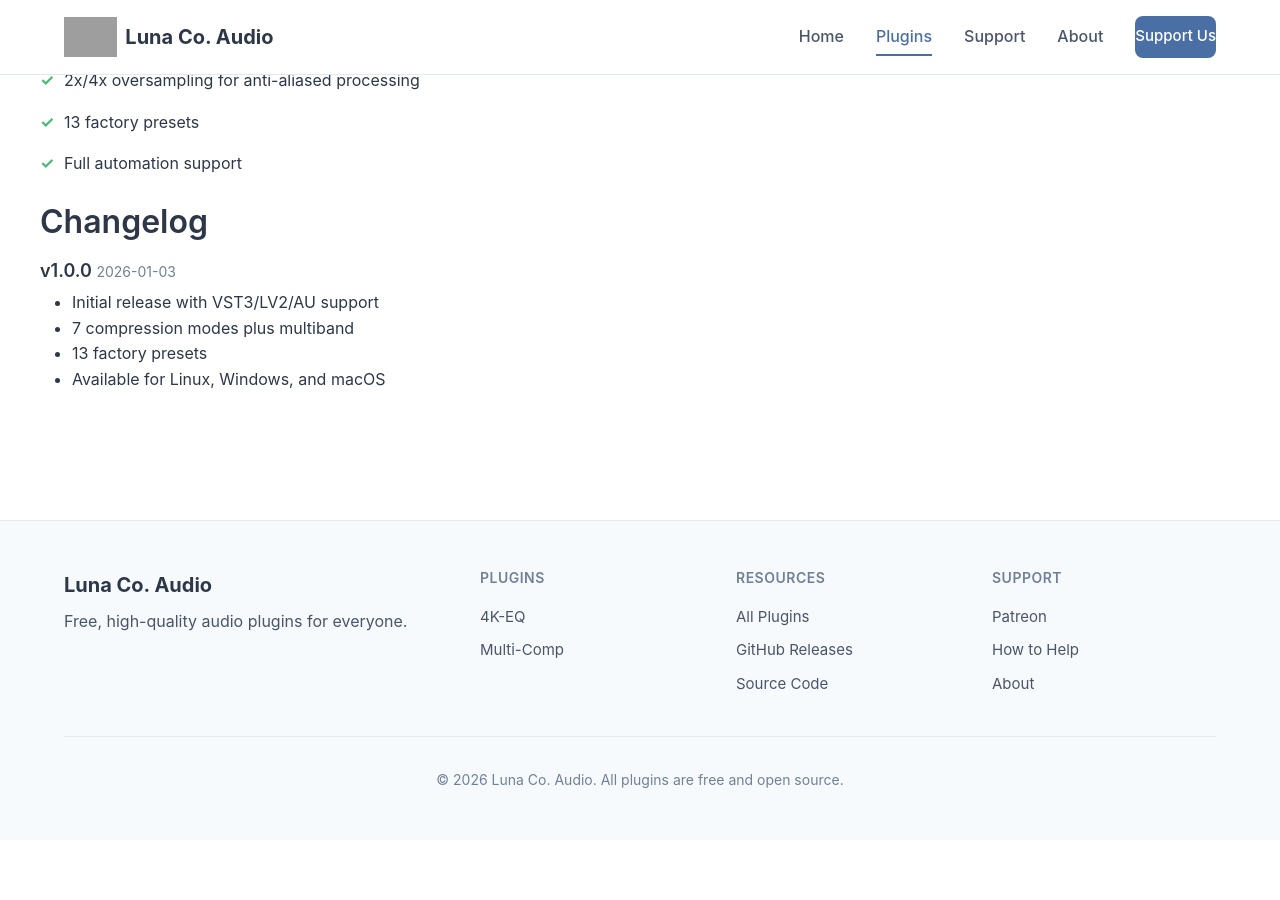
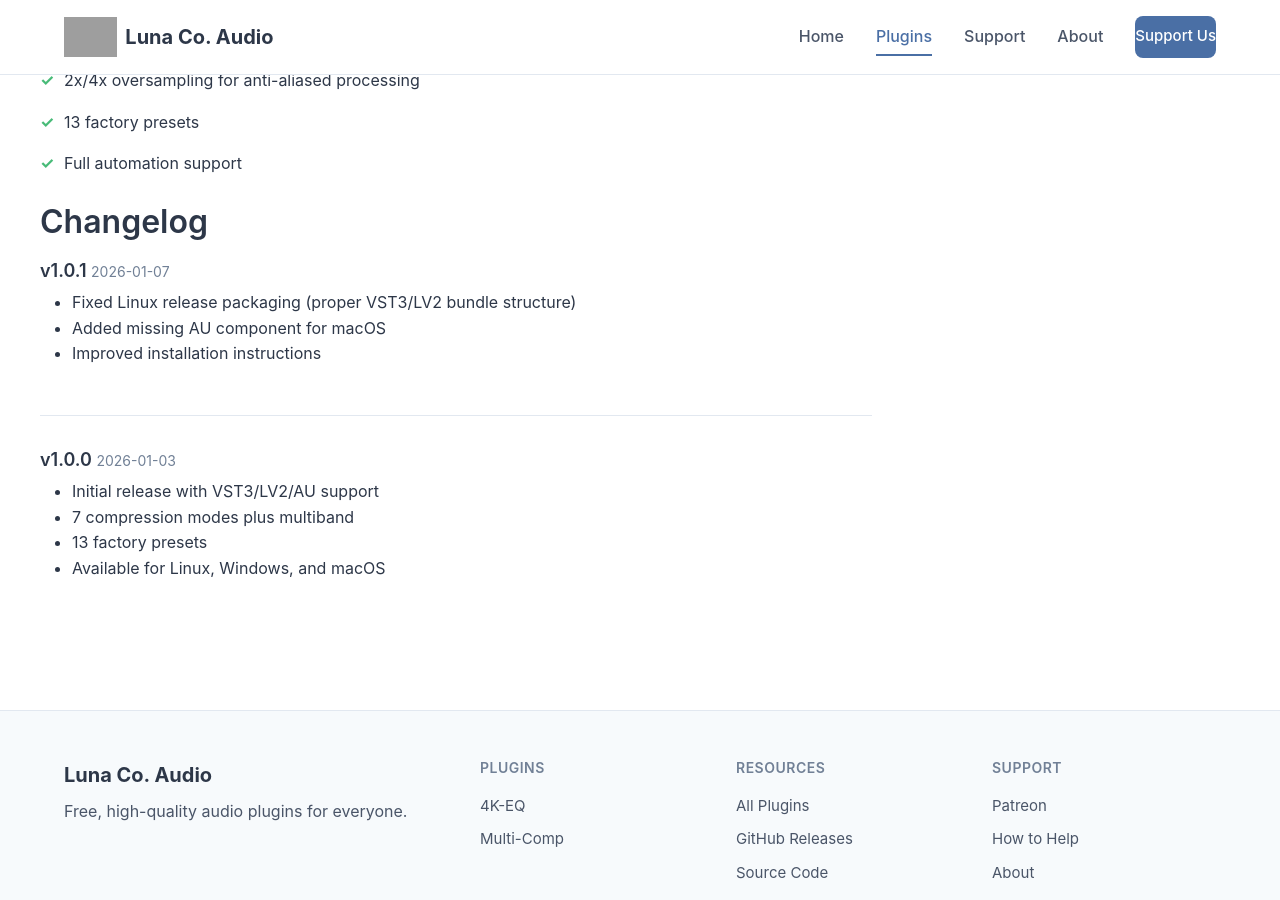
Before and after one commit to dusk-audio/dusk-audio.github.io, a Jekyll site: the page built from _plugins/multi-comp.md, in a window 1280 px wide and 900 px high, scrolled down 11011 px. Built offline with Jekyll 4.4.1, drawn with Linux system fonts in a browser that asks for light colours; before the commit the page ends 11851 px from its top, so only the background shows below that; some of the changed text lies outside the part shown; grey boxes are pictures that could not be loaded.

Commit message:
Update Multi-Comp to v1.0.1 and improve download links
- Update Multi-Comp version from 1.0.0 to 1.0.1
- Add v1.0.1 changelog (fixed packaging, added macOS AU)
- Change download buttons to link directly to zip files
- Combine VST3+LV2 and VST3+AU into single download buttons per platform

```diff
--- a/_layouts/plugin.html
+++ b/_layouts/plugin.html
@@ -78,25 +78,26 @@
       {% if plugin_data.status == "released" %}
       {% assign release_tag = page.slug | append: "-v" | append: page.version %}
       {% assign plugin_release_url = site.releases_url | append: "/tag/" | append: release_tag %}
+      {% assign linux_download = site.releases_url | append: "/download/" | append: release_tag | append: "/" | append: page.slug | append: "-linux.zip" %}
+      {% assign windows_download = site.releases_url | append: "/download/" | append: release_tag | append: "/" | append: page.slug | append: "-windows.zip" %}
+      {% assign macos_download = site.releases_url | append: "/download/" | append: release_tag | append: "/" | append: page.slug | append: "-macos.zip" %}
       <div class="download-box">
         <h3>Download</h3>
         <p class="version">Version {{ page.version }}</p>
 
         <div class="download-section">
           <h4>Linux</h4>
-          <a href="{{ plugin_release_url }}" class="btn btn-download">VST3</a>
-          <a href="{{ plugin_release_url }}" class="btn btn-download">LV2</a>
+          <a href="{{ linux_download }}" class="btn btn-download">VST3 + LV2</a>
         </div>
 
         <div class="download-section">
           <h4>Windows</h4>
-          <a href="{{ plugin_release_url }}" class="btn btn-download">VST3</a>
+          <a href="{{ windows_download }}" class="btn btn-download">VST3</a>
         </div>
 
         <div class="download-section">
           <h4>macOS</h4>
-          <a href="{{ plugin_release_url }}" class="btn btn-download">VST3</a>
-          <a href="{{ plugin_release_url }}" class="btn btn-download">AU</a>
+          <a href="{{ macos_download }}" class="btn btn-download">VST3 + AU</a>
         </div>
 
         <a href="{{ plugin_release_url }}" class="btn btn-secondary btn-full">All Downloads on GitHub</a>
--- a/_plugins/multi-comp.md
+++ b/_plugins/multi-comp.md
@@ -4,7 +4,7 @@
 slug: multi-comp
 tagline: Multi-mode dynamics compressor
 description: Professional multi-mode compressor with 7 compression styles plus 4-band multiband compression. Free VST3, LV2, and AU plugin for Linux, Windows, and macOS.
-version: "1.0.0"
+version: "1.0.1"
 
 features:
   - 8 compression modes (Vintage Opto, Vintage FET, Classic VCA, Bus, Studio FET, Studio VCA, Digital, Multiband)
@@ -33,6 +33,12 @@
   - "Sample rates: 44.1kHz – 192kHz"
 
 changelog:
+  - version: "1.0.1"
+    date: "2026-01-07"
+    changes:
+      - Fixed Linux release packaging (proper VST3/LV2 bundle structure)
+      - Added missing AU component for macOS
+      - Improved installation instructions
   - version: "1.0.0"
     date: "2026-01-03"
     changes:
```
